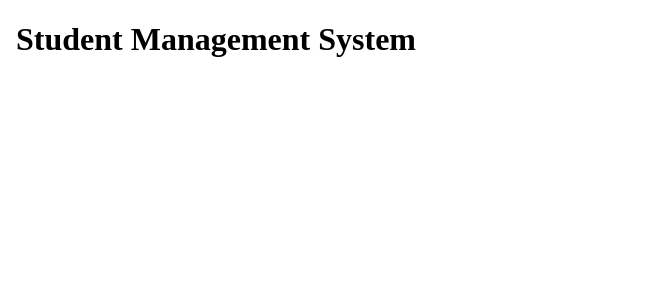
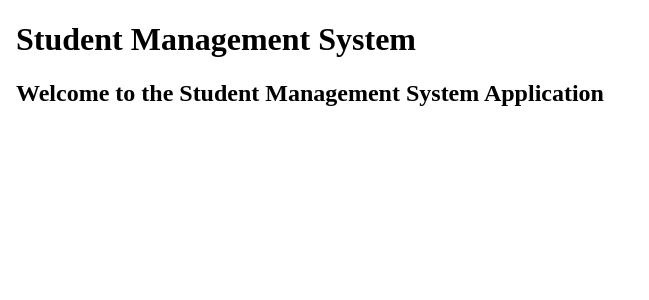
Before and after one commit to AtanuHacks/Student_MS, an Angular app: page / in a window 1280 px wide. Shown: the top 300 px of the page, without its empty margins (0-649 px from the left). Built offline with nearby package versions, Linux system fonts and the light colour scheme.

Commit message:
Quick ng serve test

```diff
--- a/src/app/app.html
+++ b/src/app/app.html
@@ -8,5 +8,6 @@
 <body>
   <router-outlet/>
   <h1>Student Management System</h1>
+  <h2>Welcome to the Student Management System Application</h2>
 </body>
 </html>
```
